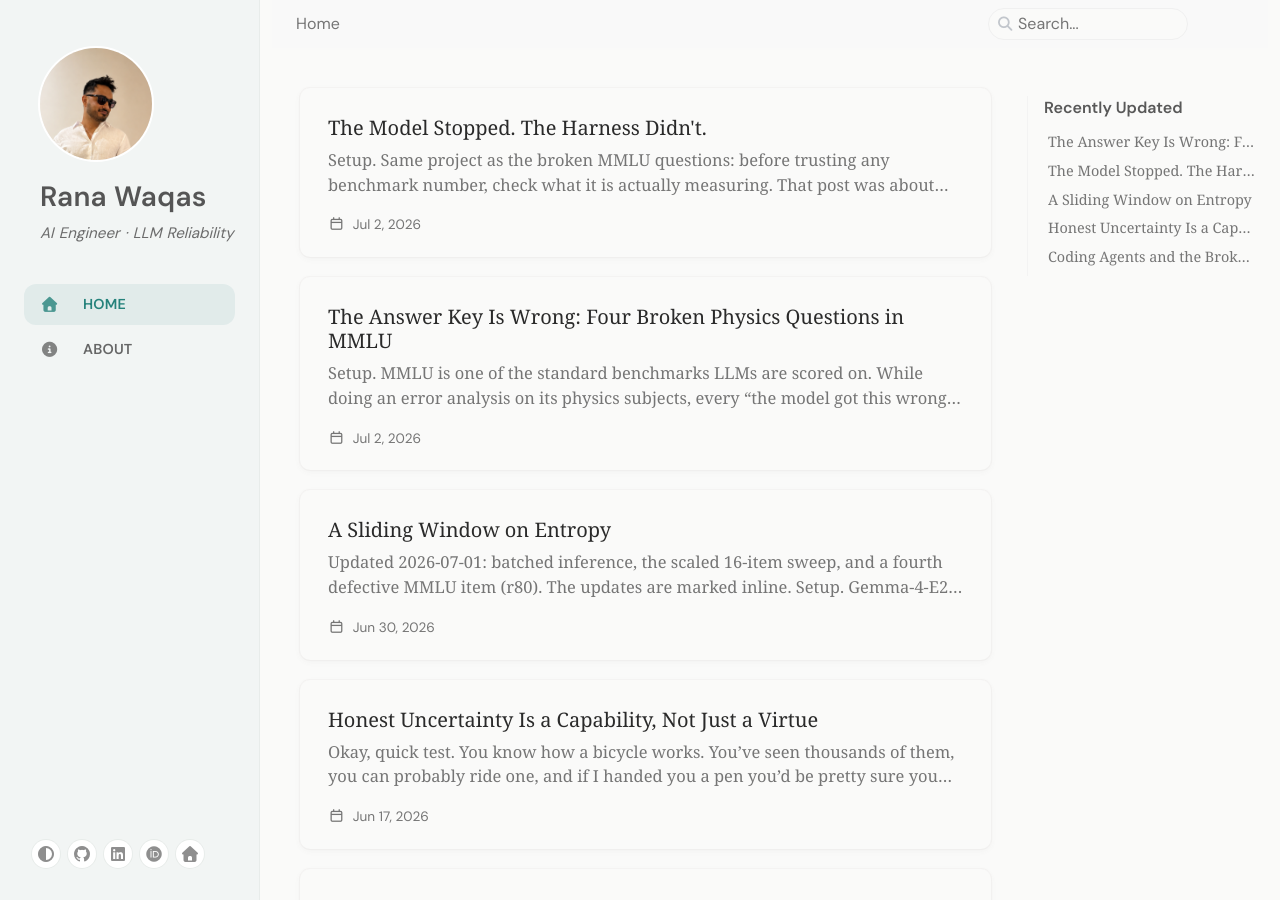
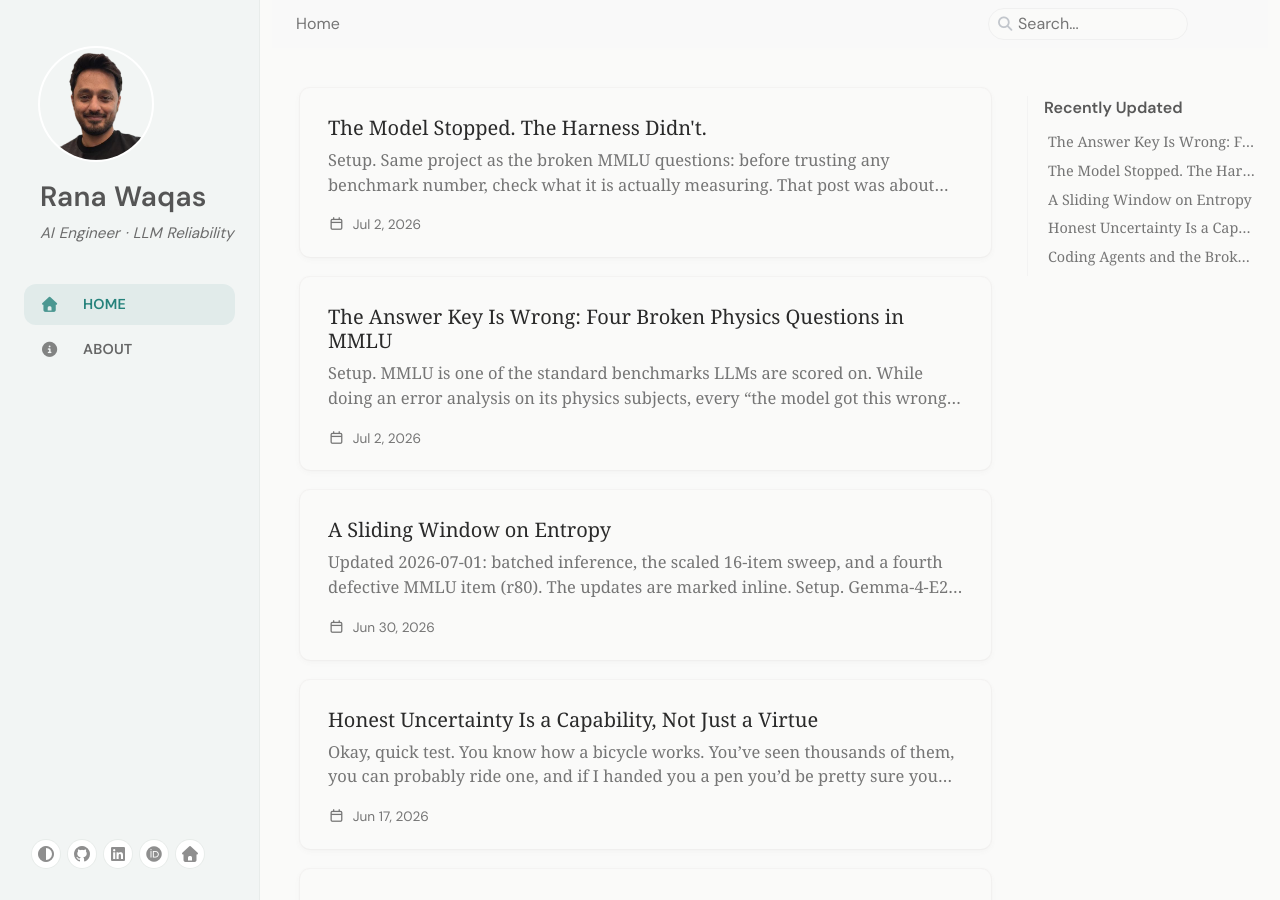
Before and after one commit to ranawaqas-ai/blog, a Jekyll site: the page built from index.html, in a window 1280 px wide and 900 px high. Built offline with Jekyll 4.4.1, drawn with Linux system fonts in a browser that asks for light colours; cached includes are drawn as plain includes; nearby versions of some CDN libraries; the list of posts is cut into pages by our own code.

Commit message:
Use the portfolio photo as the blog avatar
The transparent cutout takes the sidebar colour in both themes, so the
two sites show the same picture.

Co-Authored-By: Claude Fable 5.2 <noreply@anthropic.com>

```diff
--- a/_config.yml
+++ b/_config.yml
@@ -38,7 +38,7 @@ analytics:
 theme_mode: # [light|dark] — empty follows system preference
 
 cdn:
-avatar: /assets/img/profile.png
+avatar: /assets/img/profile-cutout.png
 toc: true
 
 comments:
```
Also changed, not shown: assets/img/profile-cutout.png (added), assets/img/profile.png (deleted).
